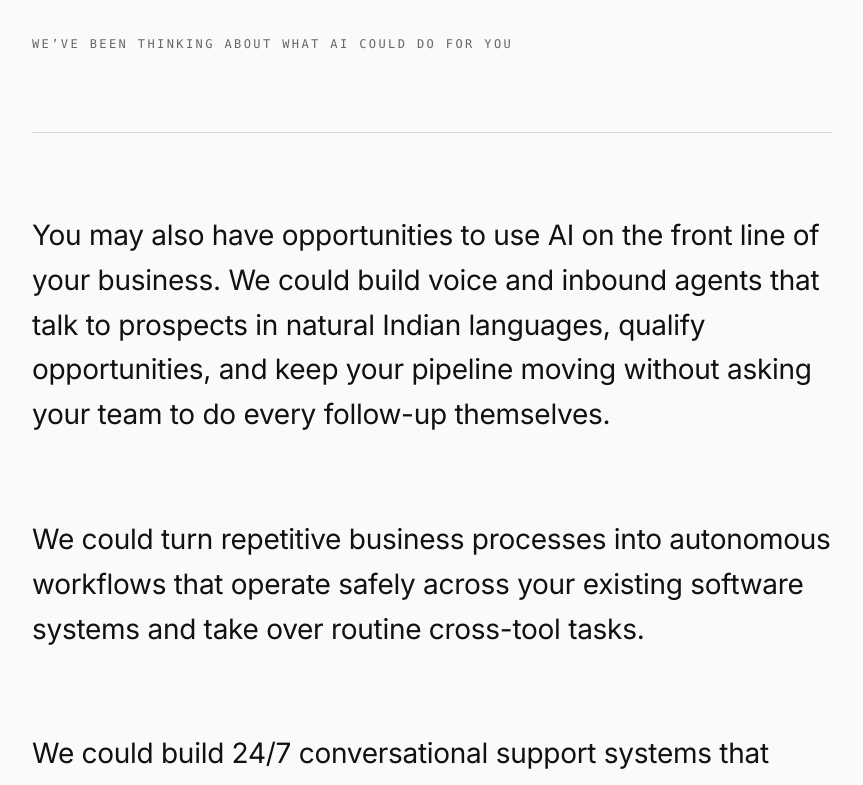
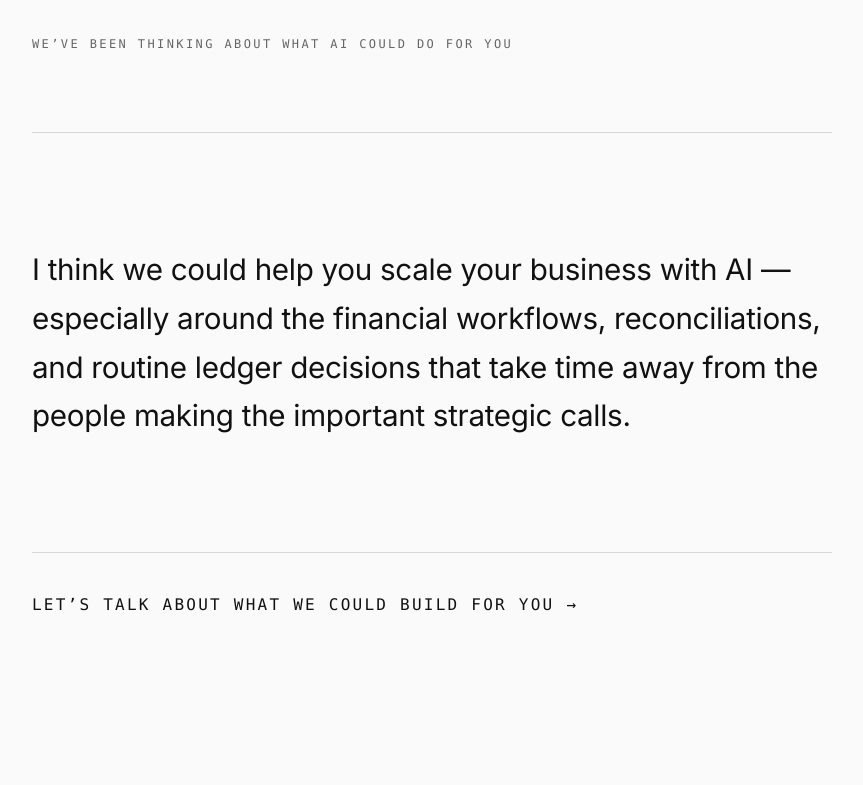
Before and after one commit to laxvish/laxvish.app, a Next.js app: page / in a window 1280 px wide. Shown: the part 1900-2685 px from the top of the page, without its empty margins (208-1071 px from the left). Built offline with nearby package versions, Linux system fonts and the light colour scheme; no server answers; the database is empty.

Commit message:
feat(intelligence): implement 2s sequential single-thought animation with strong typing

```diff
--- a/components/sections/PersonalizedIntelligenceSection.tsx
+++ b/components/sections/PersonalizedIntelligenceSection.tsx
@@ -1,13 +1,35 @@
 "use client";
 
-import React, { useMemo } from "react";
+import React, { useEffect, useMemo, useState } from "react";
 import Link from "next/link";
-import { motion } from "framer-motion";
+import { AnimatePresence, motion } from "framer-motion";
 import { useLaxvishContext } from "@/lib/laxvish-context/client";
-import type { PredictedSolutionOpportunity } from "@/lib/context/types";
+import type { AIPrediction, PredictedSolutionOpportunity } from "@/lib/context/types";
+
+const PREDICTION_HOLD_MS = 2000;
+const FADE_DURATION_SEC = 0.35;
+
+const FALLBACK_PREDICTIONS: AIPrediction[] = [
+  {
+    text: "I think we could help you scale your business with AI — taking some of the repetitive operational work away so your team can spend more time on the decisions that actually matter.",
+  },
+  {
+    text: "And if education or institutional training is part of your world, we could build an AI layer around your curriculum and administration that gives teachers more time and creates a better experience for students.",
+  },
+  {
+    text: "If your team spends time moving information between documents, people, and systems, we could turn that entire extraction and verification process into something that largely takes care of itself.",
+  },
+  {
+    text: "You may also have opportunities on the front line of your business. We could build agents that talk to prospects in natural Indian languages, qualify opportunities, and keep conversations moving without asking your team to do every follow-up themselves.",
+  },
+  {
+    text: "The bigger opportunity may be connecting all of this together — giving your organization an AI layer that understands its work, remembers what matters, and can actually do things on your behalf.",
+  },
+];
 
 export function PersonalizedIntelligenceSection() {
   const { predictedSolutions, contextGraph } = useLaxvishContext();
+  const [activePredictionIndex, setActivePredictionIndex] = useState<number>(0);
 
   const prefersReducedMotion = Boolean(
     contextGraph?.technical?.prefersReducedMotion ||
@@ -15,18 +37,40 @@ export function PersonalizedIntelligenceSection() {
         window.matchMedia?.("(prefers-reduced-motion: reduce)")?.matches)
   );
 
-  const thoughts: string[] = useMemo(() => {
-    if (Array.isArray(predictedSolutions) && predictedSolutions.length >= 5) {
-      return predictedSolutions.slice(0, 5).map((s: PredictedSolutionOpportunity) => s.text || s.description);
+  // Validate and strongly type the predictions array
+  const predictions: AIPrediction[] = useMemo(() => {
+    if (Array.isArray(predictedSolutions) && predictedSolutions.length > 0) {
+      const valid = predictedSolutions
+        .map((s: PredictedSolutionOpportunity) => ({
+          text: (s.text || s.description || "").trim(),
+        }))
+        .filter((p: AIPrediction) => p.text.length > 0);
+
+      if (valid.length > 0) {
+        return valid.slice(0, 5);
+      }
     }
-    return [
-      "I think we could help you scale your business with AI — taking some of the repetitive operational work away so your team can spend more time on the decisions that actually matter.",
-      "And if education or institutional training is part of your world, we could build an AI layer around your curriculum and administration that gives teachers more time and creates a better experience for students.",
-      "If your team spends time moving information between documents, people, and systems, we could turn that entire extraction and verification process into something that largely takes care of itself.",
-      "You may also have opportunities on the front line of your business. We could build agents that talk to prospects in natural Indian languages, qualify opportunities, and keep conversations moving without asking your team to do every follow-up themselves.",
-      "The bigger opportunity may be connecting all of this together — giving your organization an AI layer that understands its work, remembers what matters, and can actually do things on your behalf.",
-    ];
+    return FALLBACK_PREDICTIONS;
   }, [predictedSolutions]);
+
+  // Sequential progression: Each thought is visible for exactly 2 seconds, then transitions. Stops after the last prediction.
+  useEffect(() => {
+    if (predictions.length <= 1) return;
+    if (activePredictionIndex >= predictions.length - 1) return;
+
+    const timer = window.setTimeout(() => {
+      setActivePredictionIndex((current: number) => {
+        if (current >= predictions.length - 1) {
+          return current;
+        }
+        return current + 1;
+      });
+    }, PREDICTION_HOLD_MS);
+
+    return () => window.clearTimeout(timer);
+  }, [activePredictionIndex, predictions.length]);
+
+  const currentPrediction = predictions[activePredictionIndex] || predictions[0];
 
   return (
     <section
@@ -42,30 +86,29 @@ export function PersonalizedIntelligenceSection() {
           </p>
         </div>
 
-        {/* The Sequence of Five Thoughts with Generous Whitespace */}
-        <div className="pt-12 sm:pt-16 lg:pt-20 space-y-12 sm:space-y-16 lg:space-y-20">
-          {thoughts.map((thoughtText, index) => (
+        {/* Single Active Thought with Subtle Sequential Fade */}
+        <div className="py-14 sm:py-20 lg:py-28 min-h-[220px] sm:min-h-[260px] flex items-center">
+          <AnimatePresence mode="wait">
             <motion.div
-              key={index}
-              initial={prefersReducedMotion ? false : { opacity: 0, y: 12 }}
-              whileInView={{ opacity: 1, y: 0 }}
-              viewport={{ once: true, margin: "-40px" }}
+              key={activePredictionIndex}
+              initial={prefersReducedMotion ? { opacity: 1 } : { opacity: 0, y: 6 }}
+              animate={{ opacity: 1, y: 0 }}
+              exit={prefersReducedMotion ? { opacity: 0 } : { opacity: 0, y: -6 }}
               transition={{
-                duration: prefersReducedMotion ? 0 : 0.65,
-                delay: prefersReducedMotion ? 0 : index * 0.08,
+                duration: prefersReducedMotion ? 0 : FADE_DURATION_SEC,
                 ease: [0.25, 0.1, 0.25, 1],
               }}
-              className="relative"
+              className="w-full"
             >
-              <p className="text-xl sm:text-2xl lg:text-[1.75rem] font-normal leading-[1.6] tracking-[-0.01em] text-charcoal font-space-grotesk">
-                {thoughtText}
+              <p className="text-xl sm:text-2xl lg:text-[1.85rem] font-normal leading-[1.65] tracking-[-0.01em] text-charcoal font-space-grotesk">
+                {currentPrediction.text}
               </p>
             </motion.div>
-          ))}
+          </AnimatePresence>
         </div>
 
-        {/* Quiet closing action */}
-        <div className="mt-16 sm:mt-24 lg:mt-32 pt-10 border-t border-charcoal/15 flex items-center justify-between">
+        {/* Quiet Closing Action Link */}
+        <div className="pt-10 border-t border-charcoal/15 flex items-center justify-between">
           <Link
             href="/contact"
             className="inline-flex items-center gap-3 text-sm sm:text-base font-mono uppercase tracking-[0.14em] text-charcoal hover:text-neonCyan transition-colors group"
```
Also changed, not shown: lib/context/types.ts (+8 -0 lines), 1 other file (tests, documents, lock files or other folders).
